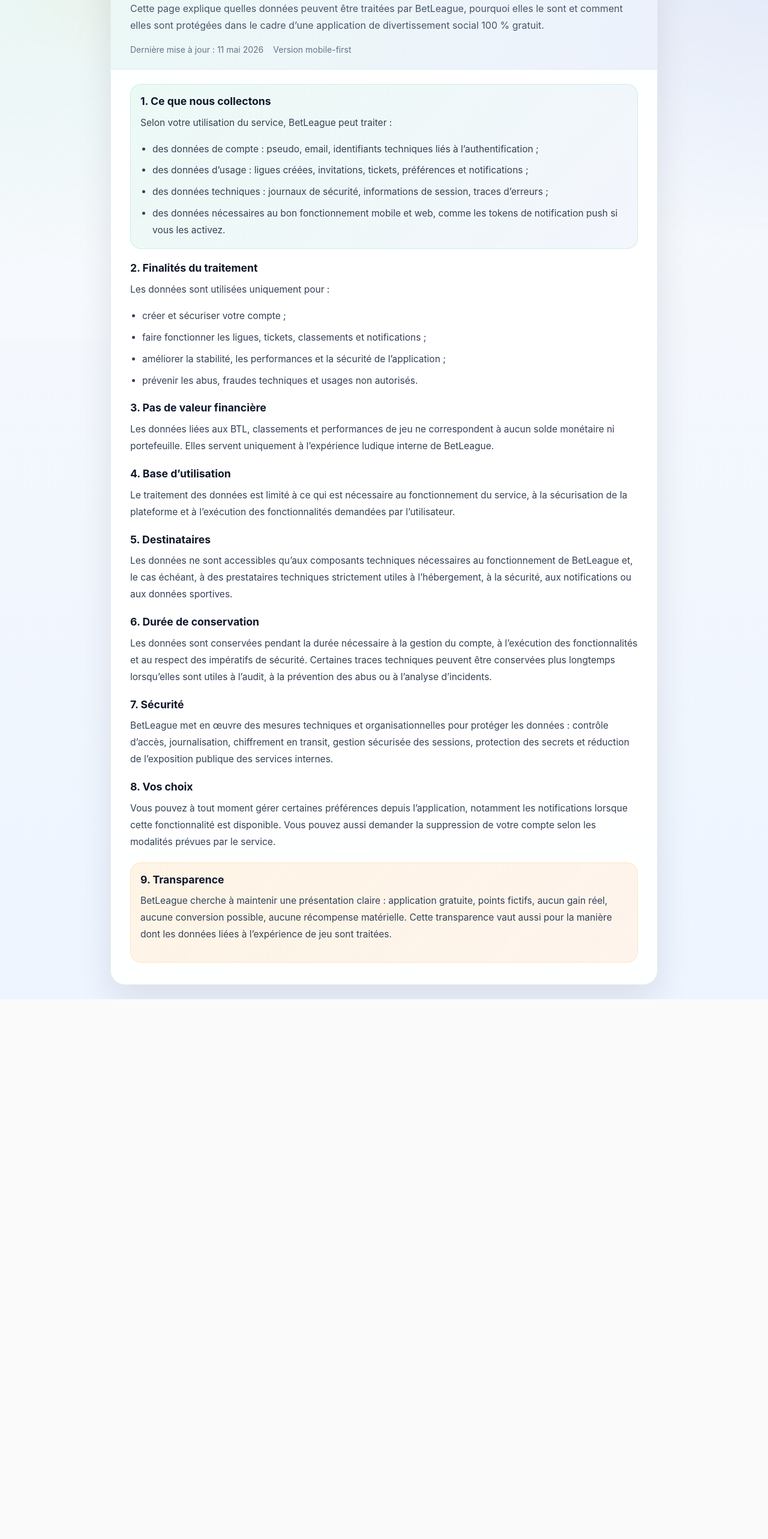
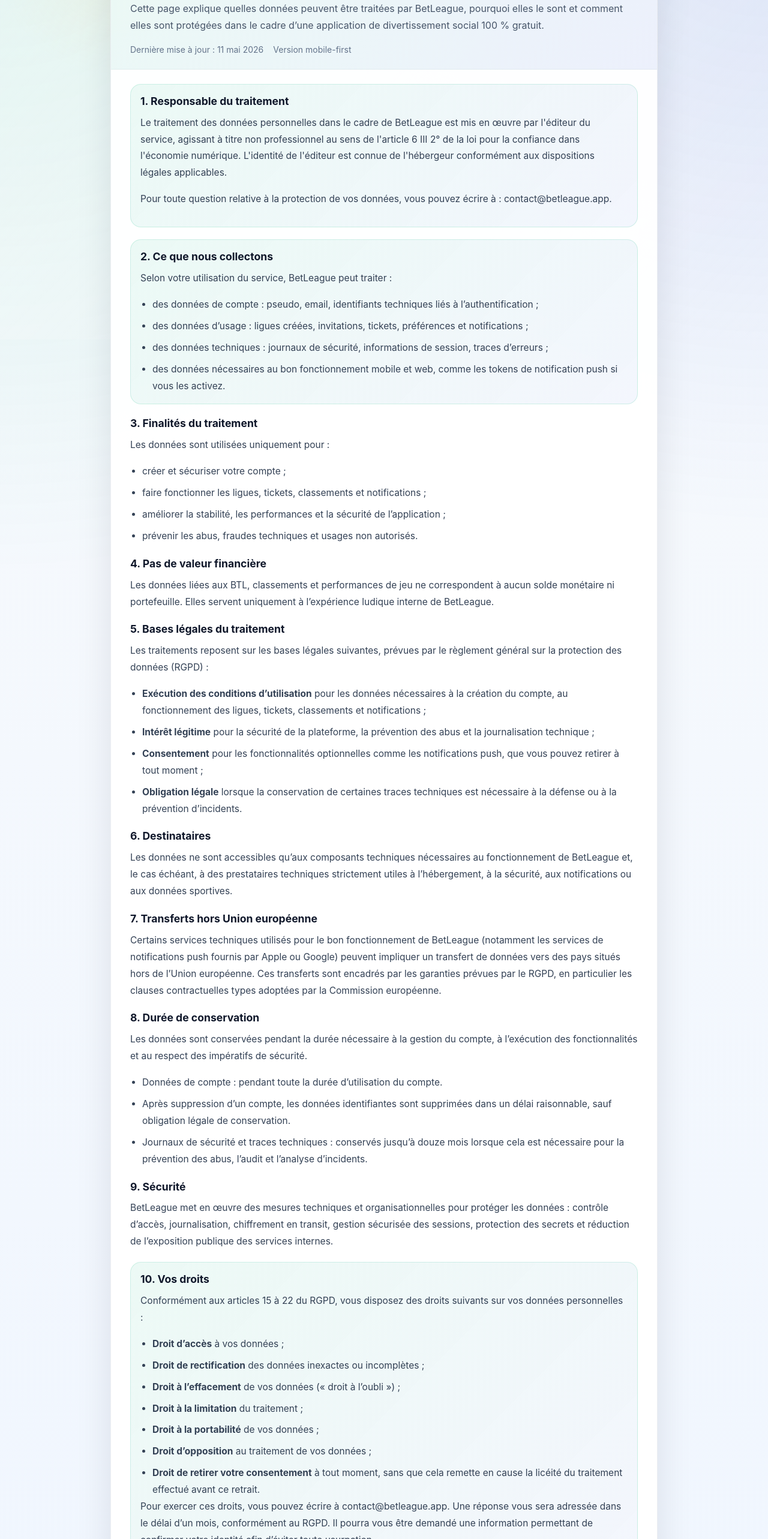
Before and after one commit to lucasdsm78/BetLeague, a React (Create React App) app in the folder front/: page /confidentialite in a window 1280 px wide. Shown: the part 234-2800 px from the top of the page at 60% size. Before the commit the page ends 1900 px from the top, so only its background shows below. Built offline with nearby package versions, Linux system fonts and the light colour scheme; no server answers.

Commit message:
Add legal notice page and update legal links in the application

```diff
--- a/front/src/components/AppRouter.tsx
+++ b/front/src/components/AppRouter.tsx
@@ -15,6 +15,7 @@ import DashboardLayout from 'components/DashboardLayout';
 import TwoFactorPage from 'components/TwoFactorPage';
 import TermsPage from 'pages/legal/TermsPage';
 import PrivacyPage from 'pages/legal/PrivacyPage';
+import LegalNoticePage from 'pages/legal/LegalNoticePage';
 
 // Forgot password (lazy)
 const ForgotPasswordRequestPage = React.lazy(() => import('./auth/ForgotPassword/ForgotPasswordRequestPage'));
@@ -240,6 +241,11 @@ const AppRouter: React.FC = () => {
           element={<PrivacyPage />}
         />
 
+        <Route
+          path="/mentions-legales"
+          element={<LegalNoticePage />}
+        />
+
         {/* Protected Dashboard routes */}
         <Route
           path="/matches"
--- a/front/src/components/legal/LegalLinks.tsx
+++ b/front/src/components/legal/LegalLinks.tsx
@@ -15,6 +15,8 @@ const LegalLinks = memo<LegalLinksProps>(({ compact = false, className = '', sho
         <Link to="/cgu" className="legal-links__link">CGU</Link>
         <span className="legal-links__separator" aria-hidden="true">•</span>
         <Link to="/confidentialite" className="legal-links__link">Confidentialité</Link>
+        <span className="legal-links__separator" aria-hidden="true">•</span>
+        <Link to="/mentions-legales" className="legal-links__link">Mentions légales</Link>
       </div>
 
       {showDisclaimer && (
--- a/front/src/pages/legal/PrivacyPage.tsx
+++ b/front/src/pages/legal/PrivacyPage.tsx
@@ -10,7 +10,21 @@ const PrivacyPage: React.FC = () => {
       updatedAt="11 mai 2026"
     >
       <section className="legal-section legal-section--highlight">
-        <h2>1. Ce que nous collectons</h2>
+        <h2>1. Responsable du traitement</h2>
+        <p>
+          Le traitement des données personnelles dans le cadre de BetLeague est mis en œuvre par
+          l'éditeur du service, agissant à titre non professionnel au sens de l'article 6 III 2°
+          de la loi pour la confiance dans l'économie numérique. L'identité de l'éditeur est
+          connue de l'hébergeur conformément aux dispositions légales applicables.
+        </p>
+        <p>
+          Pour toute question relative à la protection de vos données, vous pouvez écrire à :{' '}
+          <a href="mailto:contact@betleague.app">contact@betleague.app</a>.
+        </p>
+      </section>
+
+      <section className="legal-section legal-section--highlight">
+        <h2>2. Ce que nous collectons</h2>
         <p>Selon votre utilisation du service, BetLeague peut traiter :</p>
         <ul>
           <li>des données de compte : pseudo, email, identifiants techniques liés à l’authentification ;</li>
@@ -21,7 +35,7 @@ const PrivacyPage: React.FC = () => {
       </section>
 
       <section className="legal-section">
-        <h2>2. Finalités du traitement</h2>
+        <h2>3. Finalités du traitement</h2>
         <p>Les données sont utilisées uniquement pour :</p>
         <ul>
           <li>créer et sécuriser votre compte ;</li>
@@ -32,7 +46,7 @@ const PrivacyPage: React.FC = () => {
       </section>
 
       <section className="legal-section">
-        <h2>3. Pas de valeur financière</h2>
+        <h2>4. Pas de valeur financière</h2>
         <p>
           Les données liées aux BTL, classements et performances de jeu ne correspondent à aucun solde
           monétaire ni portefeuille. Elles servent uniquement à l’expérience ludique interne de
@@ -41,16 +55,33 @@ const PrivacyPage: React.FC = () => {
       </section>
 
       <section className="legal-section">
-        <h2>4. Base d’utilisation</h2>
+        <h2>5. Bases légales du traitement</h2>
         <p>
-          Le traitement des données est limité à ce qui est nécessaire au fonctionnement du service,
-          à la sécurisation de la plateforme et à l’exécution des fonctionnalités demandées par
-          l’utilisateur.
+          Les traitements reposent sur les bases légales suivantes, prévues par le règlement général
+          sur la protection des données (RGPD) :
         </p>
+        <ul>
+          <li>
+            <strong>Exécution des conditions d’utilisation</strong> pour les données nécessaires à la
+            création du compte, au fonctionnement des ligues, tickets, classements et notifications ;
+          </li>
+          <li>
+            <strong>Intérêt légitime</strong> pour la sécurité de la plateforme, la prévention des
+            abus et la journalisation technique ;
+          </li>
+          <li>
+            <strong>Consentement</strong> pour les fonctionnalités optionnelles comme les
+            notifications push, que vous pouvez retirer à tout moment ;
+          </li>
+          <li>
+            <strong>Obligation légale</strong> lorsque la conservation de certaines traces techniques
+            est nécessaire à la défense ou à la prévention d’incidents.
+          </li>
+        </ul>
       </section>
 
       <section className="legal-section">
-        <h2>5. Destinataires</h2>
+        <h2>6. Destinataires</h2>
         <p>
           Les données ne sont accessibles qu’aux composants techniques nécessaires au fonctionnement de
           BetLeague et, le cas échéant, à des prestataires techniques strictement utiles à
@@ -59,17 +90,37 @@ const PrivacyPage: React.FC = () => {
       </section>
 
       <section className="legal-section">
-        <h2>6. Durée de conservation</h2>
+        <h2>7. Transferts hors Union européenne</h2>
         <p>
-          Les données sont conservées pendant la durée nécessaire à la gestion du compte, à l’exécution
-          des fonctionnalités et au respect des impératifs de sécurité. Certaines traces techniques
-          peuvent être conservées plus longtemps lorsqu’elles sont utiles à l’audit, à la prévention des
-          abus ou à l’analyse d’incidents.
+          Certains services techniques utilisés pour le bon fonctionnement de BetLeague (notamment les
+          services de notifications push fournis par Apple ou Google) peuvent impliquer un transfert
+          de données vers des pays situés hors de l’Union européenne. Ces transferts sont encadrés par
+          les garanties prévues par le RGPD, en particulier les clauses contractuelles types adoptées
+          par la Commission européenne.
         </p>
       </section>
 
       <section className="legal-section">
-        <h2>7. Sécurité</h2>
+        <h2>8. Durée de conservation</h2>
+        <p>
+          Les données sont conservées pendant la durée nécessaire à la gestion du compte, à l’exécution
+          des fonctionnalités et au respect des impératifs de sécurité.
+        </p>
+        <ul>
+          <li>Données de compte : pendant toute la durée d’utilisation du compte.</li>
+          <li>
+            Après suppression d’un compte, les données identifiantes sont supprimées dans un délai
+            raisonnable, sauf obligation légale de conservation.
+          </li>
+          <li>
+            Journaux de sécurité et traces techniques : conservés jusqu’à douze mois lorsque cela est
+            nécessaire pour la prévention des abus, l’audit et l’analyse d’incidents.
+          </li>
+        </ul>
+      </section>
+
+      <section className="legal-section">
+        <h2>9. Sécurité</h2>
         <p>
           BetLeague met en œuvre des mesures techniques et organisationnelles pour protéger les données :
           contrôle d’accès, journalisation, chiffrement en transit, gestion sécurisée des sessions,
@@ -77,8 +128,62 @@ const PrivacyPage: React.FC = () => {
         </p>
       </section>
 
+      <section className="legal-section legal-section--highlight">
+        <h2>10. Vos droits</h2>
+        <p>
+          Conformément aux articles 15 à 22 du RGPD, vous disposez des droits suivants sur vos
+          données personnelles :
+        </p>
+        <ul>
+          <li><strong>Droit d’accès</strong> à vos données ;</li>
+          <li><strong>Droit de rectification</strong> des données inexactes ou incomplètes ;</li>
+          <li><strong>Droit à l’effacement</strong> de vos données (« droit à l’oubli ») ;</li>
+          <li><strong>Droit à la limitation</strong> du traitement ;</li>
+          <li><strong>Droit à la portabilité</strong> de vos données ;</li>
+          <li><strong>Droit d’opposition</strong> au traitement de vos données ;</li>
+          <li><strong>Droit de retirer votre consentement</strong> à tout moment, sans que cela remette en cause la licéité du traitement effectué avant ce retrait.</li>
+        </ul>
+        <p>
+          Pour exercer ces droits, vous pouvez écrire à{' '}
+          <a href="mailto:contact@betleague.app">contact@betleague.app</a>. Une réponse vous sera
+          adressée dans le délai d’un mois, conformément au RGPD. Il pourra vous être demandé une
+          information permettant de confirmer votre identité afin d’éviter toute usurpation.
+        </p>
+      </section>
+
       <section className="legal-section">
-        <h2>8. Vos choix</h2>
+        <h2>11. Réclamation auprès de la CNIL</h2>
+        <p>
+          Si vous estimez, après nous avoir contactés, que vos droits ne sont pas respectés, vous
+          disposez du droit d’introduire une réclamation auprès de la Commission nationale de
+          l’informatique et des libertés (CNIL) :{' '}
+          <a href="https://www.cnil.fr" target="_blank" rel="noopener noreferrer">www.cnil.fr</a>.
+        </p>
+      </section>
+
+      <section className="legal-section legal-section--highlight">
+        <h2>12. Protection des mineurs</h2>
+        <p>
+          BetLeague est destiné à un public âgé d’au moins 15 ans, âge à partir duquel la loi
+          française permet au mineur de consentir seul au traitement de ses données personnelles dans
+          le cadre des services de la société de l’information.
+        </p>
+        <p>
+          Les mineurs âgés de moins de 15 ans ne sont pas autorisés à créer un compte BetLeague. Si
+          vous êtes parent ou représentant légal et constatez qu’un mineur de moins de 15 ans a créé
+          un compte, vous pouvez écrire à{' '}
+          <a href="mailto:contact@betleague.app">contact@betleague.app</a> pour demander sa
+          suppression.
+        </p>
+        <p>
+          BetLeague étant un service de divertissement gratuit fondé sur des points fictifs sans
+          valeur monétaire, aucune transaction financière ni attribution de lot n’est proposée aux
+          utilisateurs, qu’ils soient majeurs ou mineurs.
+        </p>
+      </section>
+
+      <section className="legal-section">
+        <h2>13. Vos choix</h2>
         <p>
           Vous pouvez à tout moment gérer certaines préférences depuis l’application, notamment les
           notifications lorsque cette fonctionnalité est disponible. Vous pouvez aussi demander la
@@ -87,7 +192,7 @@ const PrivacyPage: React.FC = () => {
       </section>
 
       <section className="legal-section legal-section--notice">
-        <h2>9. Transparence</h2>
+        <h2>14. Transparence</h2>
         <p>
           BetLeague cherche à maintenir une présentation claire : application gratuite, points fictifs,
           aucun gain réel, aucune conversion possible, aucune récompense matérielle. Cette transparence
--- a/front/src/pages/legal/TermsPage.tsx
+++ b/front/src/pages/legal/TermsPage.tsx
@@ -38,17 +38,27 @@ const TermsPage: React.FC = () => {
       </section>
 
       <section className="legal-section">
-        <h2>3. Compte utilisateur</h2>
+        <h2>3. Compte utilisateur et âge minimum</h2>
         <p>
           Pour accéder à certaines fonctionnalités, vous devez créer un compte et fournir des
           informations exactes, à jour et complètes. Vous êtes responsable de la confidentialité de vos
           identifiants et des actions réalisées depuis votre compte.
         </p>
         <ul>
+          <li>
+            L’inscription est réservée aux personnes âgées d’au moins <strong>15 ans</strong>, âge
+            à partir duquel la loi française permet au mineur de consentir seul au traitement de ses
+            données personnelles dans les services de la société de l’information.
+          </li>
           <li>Vous devez conserver un mot de passe fort et personnel.</li>
           <li>Vous devez informer BetLeague de toute utilisation non autorisée de votre compte.</li>
           <li>BetLeague peut suspendre ou supprimer un compte en cas d’abus, fraude ou détournement.</li>
         </ul>
+        <p>
+          En créant votre compte, vous déclarez avoir au moins 15 ans. Tout compte créé en
+          contravention de cette règle pourra être suspendu ou supprimé, à la demande de
+          l’utilisateur, de son représentant légal ou à l’initiative du service.
+        </p>
       </section>
 
       <section className="legal-section">
@@ -114,16 +124,52 @@ const TermsPage: React.FC = () => {
       </section>
 
       <section className="legal-section">
-        <h2>10. Évolution des CGU</h2>
+        <h2>10. Suppression du compte</h2>
+        <p>
+          Vous pouvez à tout moment demander la suppression de votre compte depuis l’application ou
+          en écrivant à <a href="mailto:contact@betleague.app">contact@betleague.app</a>.
+        </p>
+        <ul>
+          <li>
+            Les données identifiantes liées au compte (pseudo, email, préférences, contenus de jeu)
+            sont supprimées dans un délai raisonnable après la demande.
+          </li>
+          <li>
+            Certaines traces techniques (journaux de sécurité, événements anti-abus) peuvent être
+            conservées plus longtemps lorsque cela est strictement nécessaire à la sécurité du
+            service ou à la défense de droits.
+          </li>
+          <li>
+            La suppression du compte met fin à votre accès aux ligues, classements, tickets et BTL
+            associés. Les BTL n’ayant aucune valeur monétaire ni patrimoniale, leur suppression
+            n’ouvre droit à aucune indemnisation.
+          </li>
+        </ul>
+      </section>
+
+      <section className="legal-section">
+        <h2>11. Évolution des CGU</h2>
         <p>
           Les présentes conditions peuvent être mises à jour pour refléter les évolutions du service,
-          des fonctionnalités, des règles de sécurité ou des obligations légales. La date de mise à jour
-          affichée en haut de page fait foi.
+          des fonctionnalités, des règles de sécurité ou des obligations légales. La date de mise à
+          jour affichée en haut de page fait foi. En cas de modification substantielle, les
+          utilisateurs sont informés par un moyen approprié (notification dans l’application, message
+          au moment de la connexion ou information équivalente). La poursuite de l’utilisation du
+          service après une telle information vaut acceptation des nouvelles conditions.
+        </p>
+      </section>
+
+      <section className="legal-section">
+        <h2>12. Droit applicable et juridiction</h2>
+        <p>
+          Les présentes conditions sont régies par le droit français. En cas de litige, et après une
+          tentative de résolution amiable, les tribunaux français sont compétents, sous réserve des
+          dispositions impératives applicables au consommateur.
         </p>
       </section>
 
       <section className="legal-section legal-section--notice">
-        <h2>11. Rappel essentiel</h2>
+        <h2>13. Rappel essentiel</h2>
         <p>
           BetLeague est un environnement de jeu gratuit et fictif. Les BTL servent uniquement à jouer
           pour le plaisir. Ils ne constituent ni une monnaie, ni un actif, ni un droit à une valeur, ni
```
Also changed, not shown: front/src/pages/legal/LegalPageLayout.tsx (+9 -1 lines).
